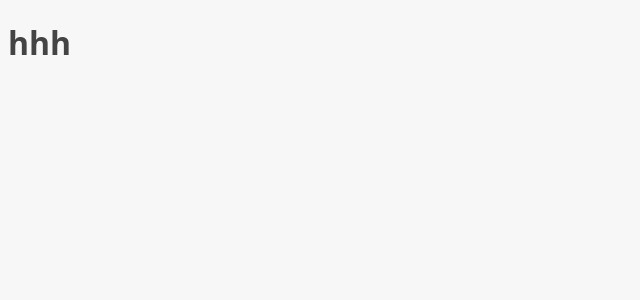
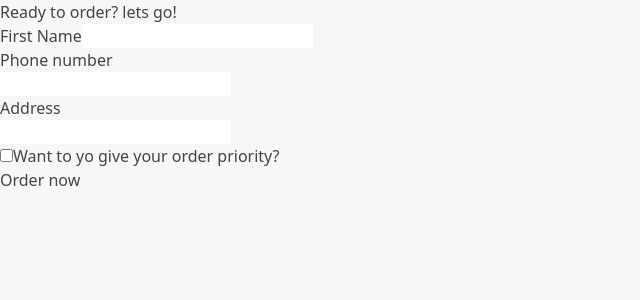
Before and after one commit to Shad-dil/fastReactPizzaCo, a React (Vite) app: page /order/new in a window 1280 px wide. Shown: the top 300 px of the page, without its empty margins (0-640 px from the left). Built offline with nearby package versions, Linux system fonts and the light colour scheme.

Commit message:
Shadcn UI Setup

```diff
--- a/src/App.jsx
+++ b/src/App.jsx
@@ -1,9 +1,36 @@
+import { createBrowserRouter, RouterProvider } from "react-router-dom";
+import Cart from "./features/cart/Cart";
+import Menu from "./features/menu/Menu";
+import CreateOrder from "./features/order/CreateOrder";
+import Order from "./features/order/Order";
+import Home from "./ui/Home";
+
 function App() {
+  const router = createBrowserRouter([
+    {
+      path: "/",
+      element: <Home />,
+    },
+    {
+      path: "/menu",
+      element: <Menu />,
+    },
+    {
+      path: "/cart",
+      element: <Cart />,
+    },
+    {
+      path: "/order/new",
+      element: <CreateOrder />,
+    },
+    {
+      path: "/order/:orderId",
+      element: <Order />,
+    },
+  ]);
   return (
     <>
-      <div>
-        <h1>hhh</h1>
-      </div>
+      <RouterProvider router={router} />
     </>
   );
 }
--- a/src/features/cart/Cart.jsx
+++ b/src/features/cart/Cart.jsx
@@ -1,31 +1,31 @@
-import { Link } from 'react-router-dom';
+import { Link } from "react-router-dom";
 
-const fakeCart = [
-  {
-    pizzaId: 12,
-    name: 'Mediterranean',
-    quantity: 2,
-    unitPrice: 16,
-    totalPrice: 32,
-  },
-  {
-    pizzaId: 6,
-    name: 'Vegetale',
-    quantity: 1,
-    unitPrice: 13,
-    totalPrice: 13,
-  },
-  {
-    pizzaId: 11,
-    name: 'Spinach and Mushroom',
-    quantity: 1,
-    unitPrice: 15,
-    totalPrice: 15,
-  },
-];
+// const fakeCart = [
+//   {
+//     pizzaId: 12,
+//     name: "Mediterranean",
+//     quantity: 2,
+//     unitPrice: 16,
+//     totalPrice: 32,
+//   },
+//   {
+//     pizzaId: 6,
+//     name: "Vegetale",
+//     quantity: 1,
+//     unitPrice: 13,
+//     totalPrice: 13,
+//   },
+//   {
+//     pizzaId: 11,
+//     name: "Spinach and Mushroom",
+//     quantity: 1,
+//     unitPrice: 15,
+//     totalPrice: 15,
+//   },
+// ];
 
 function Cart() {
-  const cart = fakeCart;
+  // const cart = fakeCart;
 
   return (
     <div>
--- a/src/features/order/CreateOrder.jsx
+++ b/src/features/order/CreateOrder.jsx
@@ -1,40 +1,40 @@
 // https://uibakery.io/regex-library/phone-number
-const isValidPhone = (str) =>
-  /^\+?\d{1,4}?[-.\s]?\(?\d{1,3}?\)?[-.\s]?\d{1,4}[-.\s]?\d{1,4}[-.\s]?\d{1,9}$/.test(
-    str
-  );
+// const isValidPhone = (str) =>
+//   /^\+?\d{1,4}?[-.\s]?\(?\d{1,3}?\)?[-.\s]?\d{1,4}[-.\s]?\d{1,4}[-.\s]?\d{1,9}$/.test(
+//     str
+//   );
 
-const fakeCart = [
-  {
-    pizzaId: 12,
-    name: "Mediterranean",
-    quantity: 2,
-    unitPrice: 16,
-    totalPrice: 32,
-  },
-  {
-    pizzaId: 6,
-    name: "Vegetale",
-    quantity: 1,
-    unitPrice: 13,
-    totalPrice: 13,
-  },
-  {
-    pizzaId: 11,
-    name: "Spinach and Mushroom",
-    quantity: 1,
-    unitPrice: 15,
-    totalPrice: 15,
-  },
-];
+// const fakeCart = [
+//   {
+//     pizzaId: 12,
+//     name: "Mediterranean",
+//     quantity: 2,
+//     unitPrice: 16,
+//     totalPrice: 32,
+//   },
+//   {
+//     pizzaId: 6,
+//     name: "Vegetale",
+//     quantity: 1,
+//     unitPrice: 13,
+//     totalPrice: 13,
+//   },
+//   {
+//     pizzaId: 11,
+//     name: "Spinach and Mushroom",
+//     quantity: 1,
+//     unitPrice: 15,
+//     totalPrice: 15,
+//   },
+// ];
 
 function CreateOrder() {
   // const [withPriority, setWithPriority] = useState(false);
-  const cart = fakeCart;
+  // const cart = fakeCart;
 
   return (
     <div>
-      <h2>Ready to order? Let's go!</h2>
+      <h2>Ready to order? lets go!</h2>
 
       <form>
         <div>
--- a/src/features/order/Order.jsx
+++ b/src/features/order/Order.jsx
@@ -44,13 +44,13 @@ const order = {
 function Order() {
   // Everyone can search for all orders, so for privacy reasons we're gonna gonna exclude names or address, these are only for the restaurant staff
   const {
-    id,
+    // id,
     status,
     priority,
     priorityPrice,
     orderPrice,
     estimatedDelivery,
-    cart,
+    // cart,
   } = order;
   const deliveryIn = calcMinutesLeft(estimatedDelivery);
 
--- a/src/index.css
+++ b/src/index.css
@@ -36,3 +36,12 @@ body {
     background-position: 0% 50%, 50% 50%, 100% 100%;
   }
 }
+
+@tailwind base;
+@tailwind components;
+@tailwind utilities;
+@layer base {
+  :root {
+    --radius: 0.5rem;
+  }
+}
--- /dev/null
+++ b/src/lib/utils.js
@@ -0,0 +1,6 @@
+import { clsx } from "clsx";
+import { twMerge } from "tailwind-merge"
+
+export function cn(...inputs) {
+  return twMerge(clsx(inputs));
+}
--- a/src/ui/Home.jsx
+++ b/src/ui/Home.jsx
@@ -1,7 +1,7 @@
 function Home() {
   return (
     <div>
-      <h1>
+      <h1 className="text-red-800">
         The best pizza.
         <br />
         Straight out of the oven, straight to you.
--- a/tailwind.config.js
+++ b/tailwind.config.js
@@ -1,8 +1,16 @@
 /** @type {import('tailwindcss').Config} */
 export default {
-  content: ["./index.html", "./src/**/*.{ts,tsx,js,jsx}"],
+    darkMode: ["class"],
+    content: ["./index.html", "./src/**/*.{ts,tsx,js,jsx}"],
   theme: {
-    extend: {},
+  	extend: {
+  		borderRadius: {
+  			lg: 'var(--radius)',
+  			md: 'calc(var(--radius) - 2px)',
+  			sm: 'calc(var(--radius) - 4px)'
+  		},
+  		colors: {}
+  	}
   },
-  plugins: [],
+  plugins: [require("tailwindcss-animate")],
 };
--- a/vite.config.js
+++ b/vite.config.js
@@ -1,8 +1,13 @@
 import react from "@vitejs/plugin-react";
+import path from "path";
 import { defineConfig } from "vite";
 import eslint from "vite-plugin-eslint";
 
-// https://vitejs.dev/config/
 export default defineConfig({
-  plugins: [react(), eslint()],
+  plugins: [react(), eslint],
+  resolve: {
+    alias: {
+      "@": path.resolve(__dirname, "./src"),
+    },
+  },
 });
```
Also changed, not shown: jsconfig.json (added, +12 -0 lines), package.json (+10 -3 lines), components.json (added), 1 other file (tests, documents, lock files or other folders).
